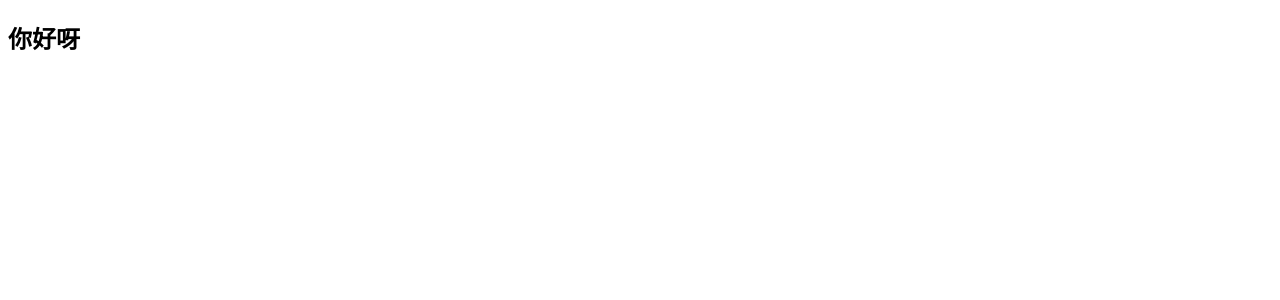
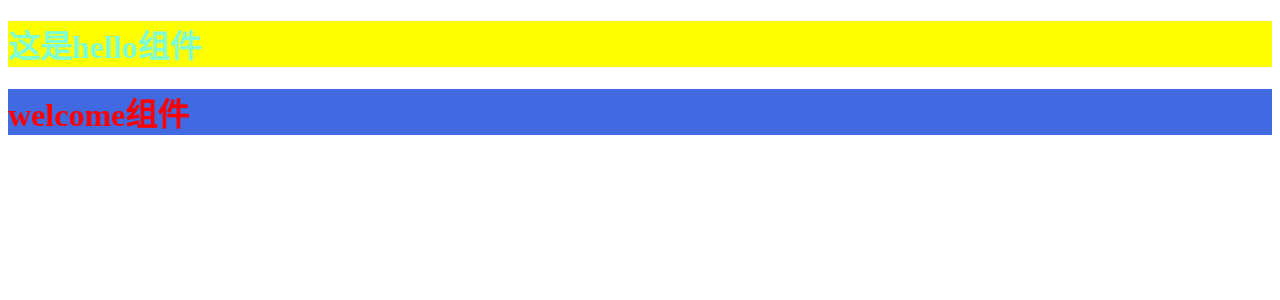
Before and after one commit to shezc/react-project, a React (Create React App) app: page / in a window 1280 px wide. Shown: the top 300 px of the page. Built offline with nearby package versions, Linux system fonts and the light colour scheme.

Commit message:
✨ 特性: 组件放到文件夹中及后缀改为jsx

```diff
--- a/src/App.js
+++ b/src/App.js
@@ -1,11 +1,13 @@
 import { Component } from 'react'
-import Hello from './components/Hello.js'
+import Hello from './components/Hello'
+import Welcome from './components/Welcome'
 
 export default class Demo extends Component {
   render () {
     return (
       <div>
         <Hello />
+        <Welcome />
       </div>
     )
   }
--- a/src/components/Hello.js
+++ /dev/null
@@ -1,13 +0,0 @@
-import {Component} from 'react'
-
-export default class Hello extends Component {
-  render () {
-    return (
-      <div>
-        <h2>
-          你好呀
-        </h2>
-      </div>
-    )
-  }
-}
--- /dev/null
+++ b/src/components/Hello/index.css
@@ -0,0 +1,4 @@
+.hello {
+  color: aquamarine;
+  background-color: yellow;
+}
--- /dev/null
+++ b/src/components/Hello/index.jsx
@@ -0,0 +1,10 @@
+import { Component } from 'react'
+import './index.css'
+
+export default class Hello extends Component {
+  render () {
+    return (
+      <h1 className="hello">这是hello组件</h1>
+    )
+  }
+}
--- /dev/null
+++ b/src/components/Welcome/index.css
@@ -0,0 +1,4 @@
+.welcome {
+  color: red;
+  background-color: royalblue;
+}
--- /dev/null
+++ b/src/components/Welcome/index.jsx
@@ -0,0 +1,10 @@
+import { Component } from 'react'
+import './index.css'
+
+export default class Welcome extends Component {
+  render () {
+    return (
+      <h1 className="welcome">welcome组件</h1>
+    )
+  }
+}
```
